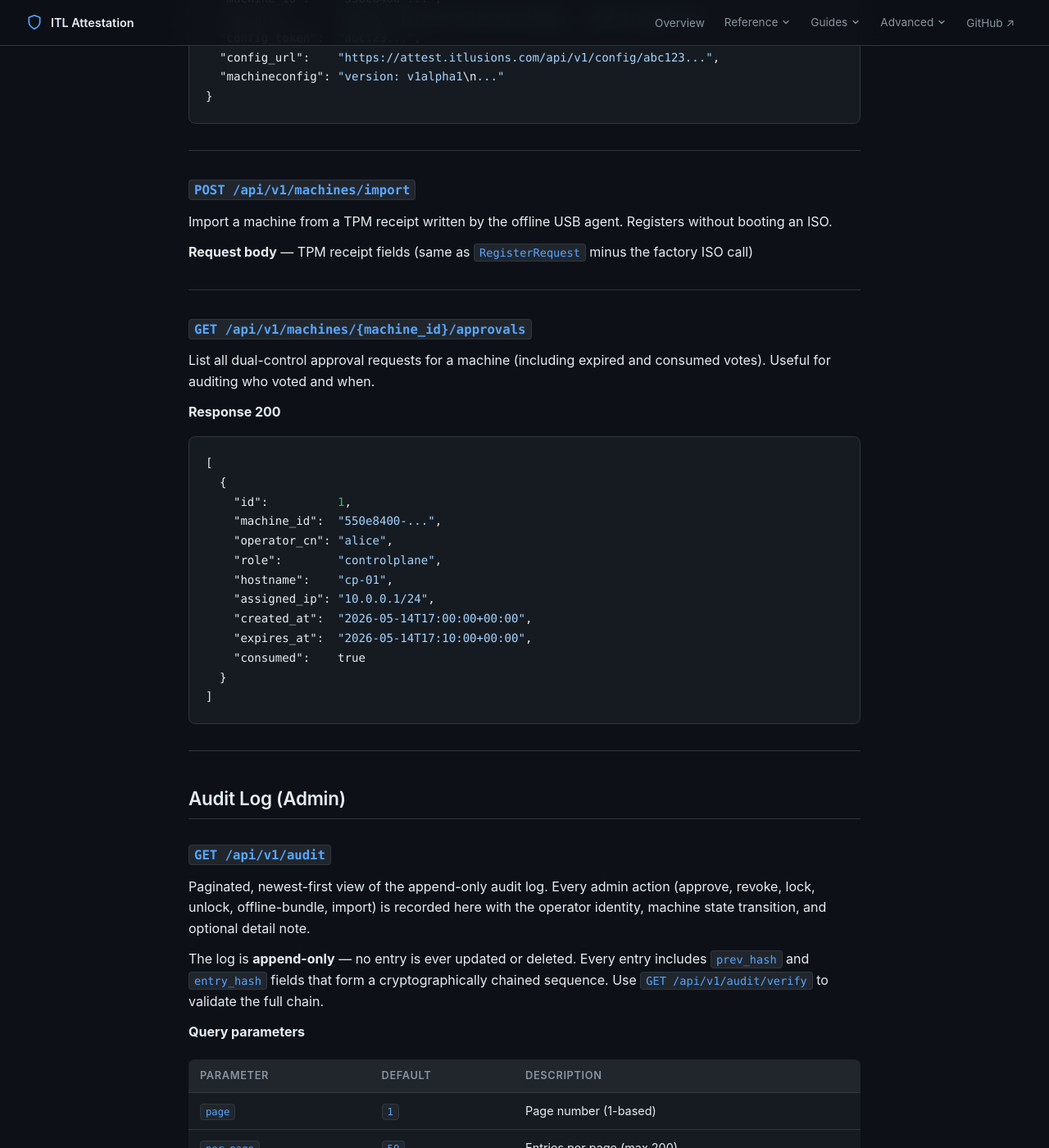
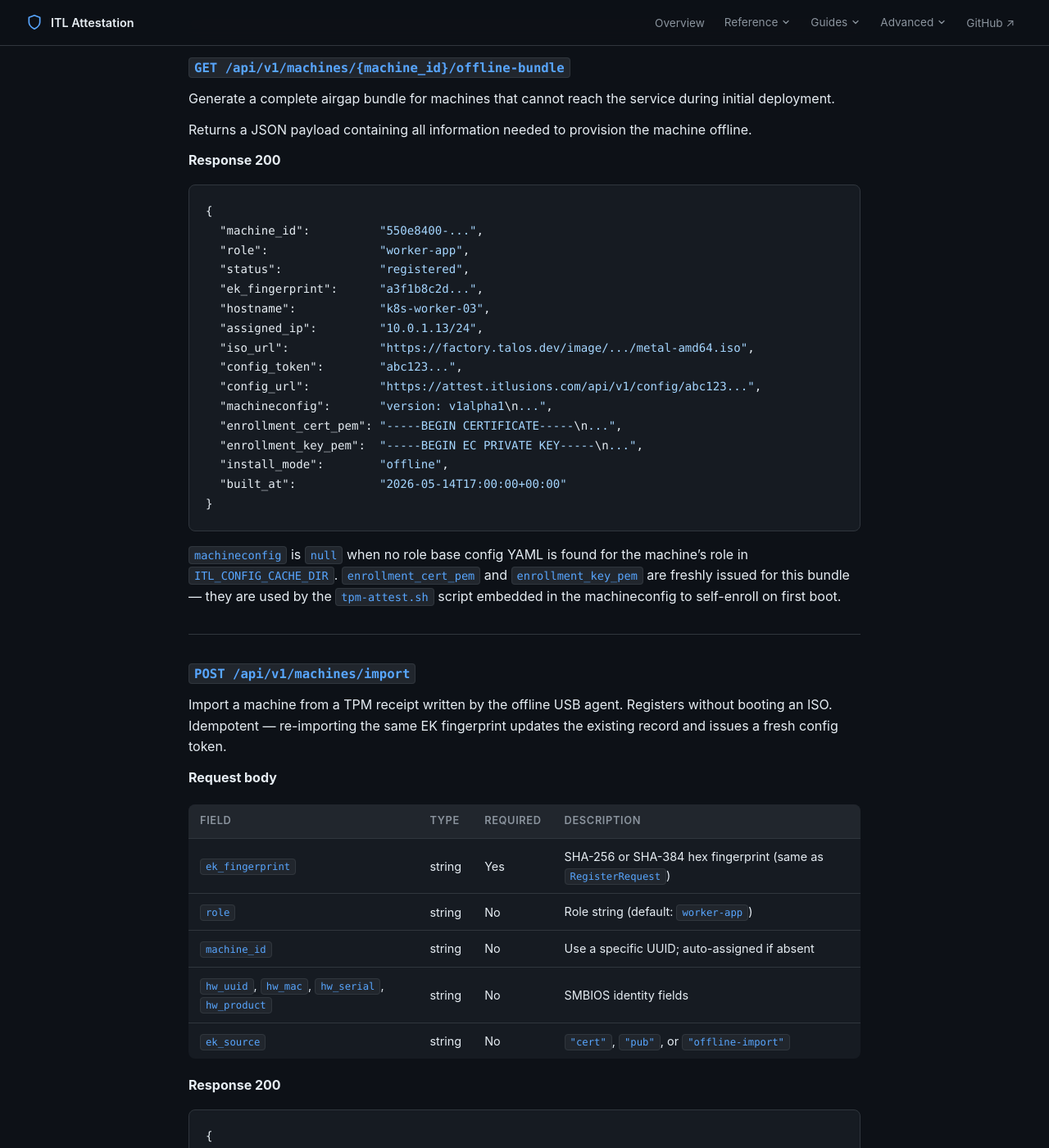
Before and after one commit to ITlusions/ITL.ControlPlane.Attestation, a Jekyll site: the page built from docs/reference/endpoints.md, in a window 1280 px wide and 1400 px high, scrolled down 12793 px. Shown: the whole window at 82% size. Built offline with Jekyll 4.4.1, drawn with Linux system fonts in a browser that asks for light colours; some of the changed text lies outside the part shown.

Commit message:
Fix documentation gaps and inaccuracies identified by code analysis
Agent-Logs-Url: https://github.com/ITlusions/ITL.ControlPlane.Attestation/sessions/ba66e003-e09c-40df-bc3a-65febdbb0254

Co-authored-by: nielsweistra <7041359+nielsweistra@users.noreply.github.com>

````diff
--- a/docs/reference/endpoints.md
+++ b/docs/reference/endpoints.md
@@ -154,7 +154,7 @@ sequenceDiagram
 
 | Field | Type | Required |
 |---|---|---|
-| `ek_fingerprint` | SHA-256 hex | Yes |
+| `ek_fingerprint` | SHA-256 hex (64 chars) **or** SHA-384 hex (96 chars) | Yes |
 | `ek_cert_pem` | base64-encoded PEM/DER | Yes |
 | `ek_source` | `"cert"` \| `"pub"` | No |
 | `hw_uuid`, `hw_mac`, `hw_serial`, `hw_product` | string | No |
@@ -235,8 +234,10 @@ If the machine is unknown, a `pending_approval` record is created automatically.
   "status":     "attested",
   "hostname":   "k8s-worker-01",
   "role":       "worker-app",
-  "message":    "Attestation successful",
-  "action":     "none"
+  "message":    "Attestation successful — fetch config_url and apply with talosctl apply-config",
+  "action":     "apply-config",
+  "config_url": "https://attest.itlusions.com/api/v1/config/abc123...",
+  "config_token": "abc123..."
 }
 ```
 
@@ -244,16 +245,21 @@ The `action` field instructs the Talos extension what to do:
 
 | `action` | Meaning |
 |---|---|
-| `"none"` | Normal operation |
+| `"none"` | Machine still pending approval, already attested, or revoked without wipe — no action needed |
+| `"apply-config"` | Machine just attested for the first time; fetch `config_url` and apply with `talosctl apply-config --insecure` |
 | `"wipe"` | Machine revoked with `wipe_pending=true`; extension calls `talosctl reset --graceful=false` |
 | `"lock"` | Machine temporarily locked; extension halts enrollment and logs |
+
+`config_url` and `config_token` are populated only when `action="apply-config"` (first successful attestation) or when a machine is already attested and has an outstanding config token.
 
 **Errors**
 
 | Code | Reason |
 |---|---|
 | 403 | Machine is in `rejected` state |
-| 422 | EK fingerprint mismatch |
+| 409 | Nonce already consumed — replay detected |
+| 410 | Nonce has expired — request a new challenge |
+| 422 | EK fingerprint mismatch, unknown `nonce_id`, or `ITL_REQUIRE_NONCE`/`ITL_REQUIRE_QUOTE` enforced but corresponding field missing |
 
 ---
 
@@ -392,7 +398,7 @@ Approve a `pending_approval` or `registered` machine. Assigns role, hostname, an
 
 | Field | Type | Required | Description |
 |---|---|---|---|
-| `role` | `"controlplane"` \| `"worker-infra"` \| `"worker-app"` | Yes | Node role in the cluster |
+| `role` | `"controlplane"` \| `"worker-infra"` \| `"worker-app"` \| `"generic"` \| `"windows"` \| `"linux"` | Yes | Node role in the cluster. The Talos-specific roles (`controlplane`, `worker-infra`, `worker-app`) are the most common; `generic`, `windows`, and `linux` are available for non-Talos nodes. |
 | `hostname` | string | No | Kubernetes node hostname |
 | `assigned_ip` | string (CIDR) | No | Static IP for `machine.network.interfaces[0]` |
 
@@ -456,31 +462,58 @@ Restore a locked machine to `attested`.
 
 Generate a complete airgap bundle for machines that cannot reach the service during initial deployment.
 
-Returns a JSON payload containing:
-- `iso_url` — Talos ISO download URL (from Image Factory)
-- `config_token` — one-time config token
-- `config_url` — full config endpoint URL
-- `machineconfig` — inline MachineConfig YAML with embedded enrollment cert and key
+Returns a JSON payload containing all information needed to provision the machine offline.
 
 **Response 200**
 
 ```json
 {
-  "machine_id":    "550e8400-...",
-  "iso_url":       "https://factory.talos.dev/image/.../metal-amd64.iso",
-  "config_token":  "abc123...",
-  "config_url":    "https://attest.itlusions.com/api/v1/config/abc123...",
-  "machineconfig": "version: v1alpha1\n..."
+  "machine_id":          "550e8400-...",
+  "role":                "worker-app",
+  "status":              "registered",
+  "ek_fingerprint":      "a3f1b8c2d...",
+  "hostname":            "k8s-worker-03",
+  "assigned_ip":         "10.0.1.13/24",
+  "iso_url":             "https://factory.talos.dev/image/.../metal-amd64.iso",
+  "config_token":        "abc123...",
+  "config_url":          "https://attest.itlusions.com/api/v1/config/abc123...",
+  "machineconfig":       "version: v1alpha1\n...",
+  "enrollment_cert_pem": "-----BEGIN CERTIFICATE-----\n...",
+  "enrollment_key_pem":  "-----BEGIN EC PRIVATE KEY-----\n...",
+  "install_mode":        "offline",
+  "built_at":            "2026-05-14T17:00:00+00:00"
 }
 ```
+
+`machineconfig` is `null` when no role base config YAML is found for the machine's role in `ITL_CONFIG_CACHE_DIR`.  `enrollment_cert_pem` and `enrollment_key_pem` are freshly issued for this bundle — they are used by the `tpm-attest.sh` script embedded in the machineconfig to self-enroll on first boot.
 
 ---
 
 ### `POST /api/v1/machines/import`
 
-Import a machine from a TPM receipt written by the offline USB agent. Registers without booting an ISO.
+Import a machine from a TPM receipt written by the offline USB agent. Registers without booting an ISO. Idempotent — re-importing the same EK fingerprint updates the existing record and issues a fresh config token.
 
-**Request body** — TPM receipt fields (same as `RegisterRequest` minus the factory ISO call)
+**Request body**
+
+| Field | Type | Required | Description |
+|---|---|---|---|
+| `ek_fingerprint` | string | Yes | SHA-256 or SHA-384 hex fingerprint (same as `RegisterRequest`) |
+| `role` | string | No | Role string (default: `worker-app`) |
+| `machine_id` | string | No | Use a specific UUID; auto-assigned if absent |
+| `hw_uuid`, `hw_mac`, `hw_serial`, `hw_product` | string | No | SMBIOS identity fields |
+| `ek_source` | string | No | `"cert"`, `"pub"`, or `"offline-import"` |
+
+**Response 200**
+
+```json
+{
+  "machine_id": "550e8400-...",
+  "role":       "worker-app",
+  "status":     "registered",
+  "config_url": "https://attest.itlusions.com/api/v1/config/abc123...",
+  "message":    "Machine imported from offline receipt — ready for attestation"
+}
+```
 
 ---
 
@@ -703,3 +736,36 @@ The caller must also re-present its EK cert to prove it is the same physical har
 | 409 | Nonce already consumed — replay detected |
 | 410 | Nonce has expired |
 | 422 | AK key type/size not accepted, quote signature invalid, or PCR digest mismatch |
+
+---
+
+## Extension Metadata
+
+### `GET /api/v1/extensions`
+
+List all loaded extensions, their versions, and descriptions. No authentication required.
+
+**Response 200**
+
+```json
+{
+  "extensions": [
+    {
+      "name":        "secret_vault",
+      "version":     "2.0.0",
+      "description": "TPM-bound secret storage + shared secrets for attested machines"
+    },
+    {
+      "name":        "webhooks",
+      "version":     "1.0.0",
+      "description": "HTTP webhook delivery for attestation events"
+    },
+    {
+      "name":        "metrics",
+      "version":     "1.0.0",
+      "description": "Prometheus-compatible metrics exporter"
+    }
+  ],
+  "total": 3
+}
+```
````
Also changed, not shown: other parts of docs/reference/endpoints.md (+1 -2 lines), docs/advanced/tpm-explained.md (+2 -2 lines), docs/guides/deployment.md (+2 -2 lines), docs/guides/operations.md (+15 -44 lines), docs/reference/architecture.md (+9 -6 lines), docs/reference/cli.md (+2 -0 lines), docs/README.md.
